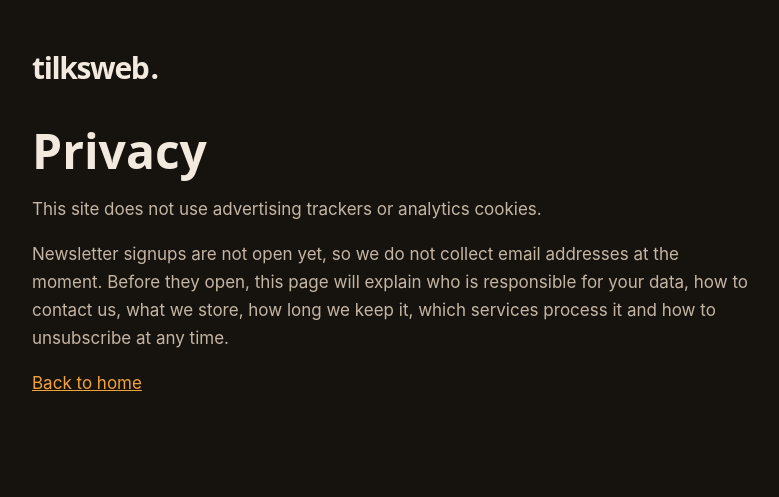
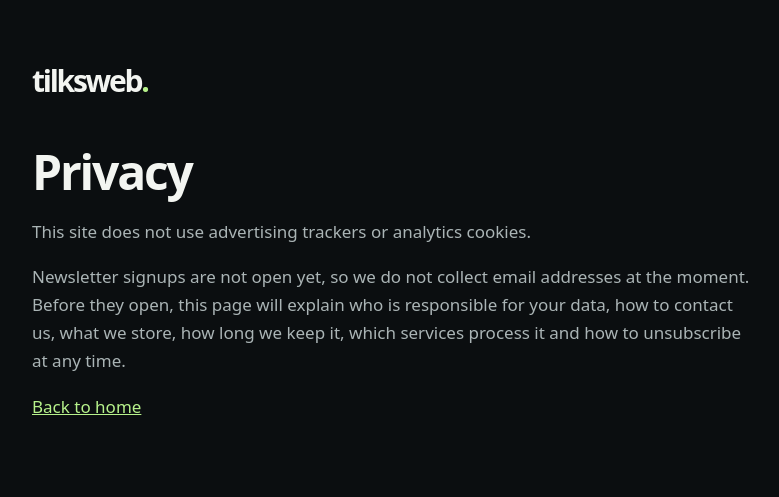
Before and after one commit to agristilks-ai/sooloo-ai, a plain HTML site: page public/privacy.html in a window 1280 px wide. Shown: the whole page, without its empty margins (248-1027 px from the left). Drawn offline with Linux system fonts and the light colour scheme.

Commit message:
Align public/legal.css with venture studio identity

```diff
--- a/public/legal.css
+++ b/public/legal.css
@@ -1,5 +1 @@
-body{margin:0;background:#16120e;color:#f3eadf;font:17px/1.65 Inter,system-ui,sans-serif}
-main{max-width:720px;margin:0 auto;padding:56px 24px 80px}
-.logo{display:inline-flex;align-items:flex-end;gap:2px;font:800 30px/.8 Outfit,system-ui,sans-serif;letter-spacing:-.045em;color:#f3eadf;text-decoration:none}
-h1{font:800 48px/1 'Barlow Condensed',system-ui,sans-serif;margin:40px 0 20px}
-p{color:#c4b6a4}a{color:#f2a33a}
+body{margin:0;background:#0b0e10;color:#f3f5f1;font:17px/1.65 system-ui,sans-serif}main{max-width:720px;margin:auto;padding:56px 24px 80px}.logo{font-size:30px;font-weight:850;letter-spacing:-.075em;color:#f3f5f1;text-decoration:none}.logo span,a{color:#b7f28b}h1{font-size:clamp(36px,6vw,48px);line-height:1.1;letter-spacing:-.045em;margin:40px 0 20px}p{color:#aab4b5}a:focus-visible{outline:2px solid #b7f28b;outline-offset:4px}
```
